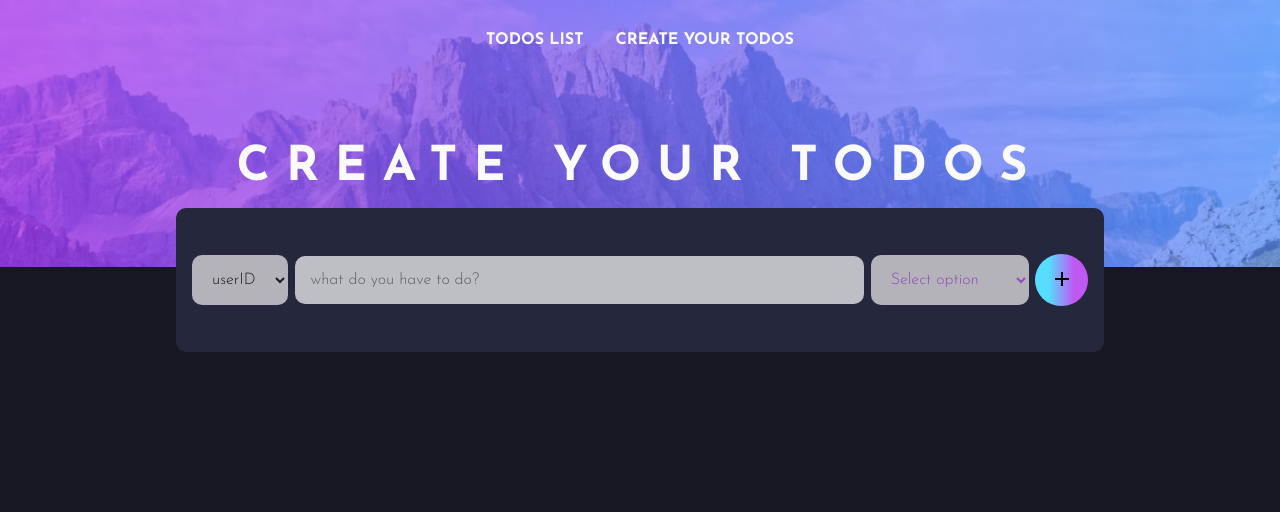
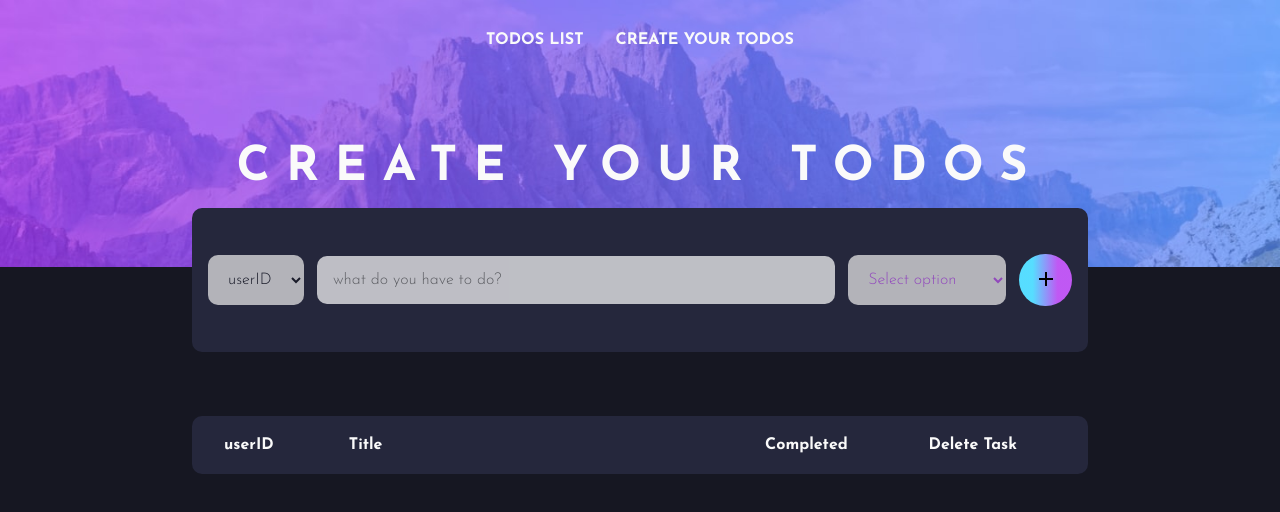
Before and after one commit to orianabreu/ohmycode-test, a React (Create React App) app: page /create-your-todos in a window 1280 px wide. Shown: the top 512 px of the page. Built offline with nearby package versions, Linux system fonts and the light colour scheme.

Commit message:
map custom todos

```diff
--- a/src/components/CreateTodoArea/CreateTodoAreaSlice.js
+++ b/src/components/CreateTodoArea/CreateTodoAreaSlice.js
@@ -22,7 +22,7 @@ export const createTodoAreaSlice = createSlice({
     },
     UPDATE_TODOS: (state, action) => {
       const newTodo = {
-        id: Math.random() * 100,
+        id: Math.floor(Math.random() * 100),
         userId: action.payload.userId,
         title: action.payload.title,
         completed: action.payload.completed
--- /dev/null
+++ b/src/components/CustomTodo/CustomTodo.jsx
@@ -0,0 +1,26 @@
+import React from "react";
+import CheckIcon from "@mui/icons-material/Check";
+import ClearIcon from "@mui/icons-material/Clear";
+import DeleteIcon from '@mui/icons-material/Delete';
+
+import * as S from "./CustomTodo.styles";
+import { IconContainer } from "../Todo/Todo.styles";
+
+export default function CustomTodo({ id, userId, title, completed }) {
+  return (
+  <S.CustomTodoBox>
+      <p>{userId}</p>
+      <p>{title}</p>
+      <IconContainer>
+          {completed === 'completed' ? (
+              <CheckIcon fontSize="small"/>
+          ) : (
+              <ClearIcon fontSize="small"/>
+          )}
+      </IconContainer>
+      <S.DeleteBtnContainer>
+        <DeleteIcon fontSize="small"/>
+      </S.DeleteBtnContainer>
+  </S.CustomTodoBox>
+  );
+}
--- /dev/null
+++ b/src/components/CustomTodo/CustomTodo.styles.jsx
@@ -0,0 +1,13 @@
+import styled from 'styled-components';
+import { TodoBox, IconContainer } from '../Todo/Todo.styles';
+
+export const CustomTodoBox = styled(TodoBox)`
+    grid-template-columns: 15% auto 20% 20%;
+    border-bottom: none;
+`;
+
+export const DeleteBtnContainer = styled(IconContainer)`
+    background: none;
+    border: 1px solid ${({ theme }) => theme.palette.blue};
+    cursor: pointer;
+`;
--- /dev/null
+++ b/src/components/MyTodos/MyTodos.jsx
@@ -0,0 +1,32 @@
+import React from 'react';
+import { useSelector } from 'react-redux';
+
+import CustomTodo from '../CustomTodo/CustomTodo';
+
+import * as S from './MyTodos.styles';
+
+export default function MyTodos() {
+  const { todos } = useSelector((state) => state.createTodo);
+
+  return (
+    <S.MyTodosContainer>
+      <S.CustomLegend>
+        <p>userID</p>
+        <p>Title</p>
+        <p className='completed'>Completed</p>
+        <p className='delete-task'>Delete Task</p>
+      </S.CustomLegend>
+      {todos.map((todo) => {
+        return (
+          <CustomTodo
+            key={todo.id}
+            id={todo.id}
+            userId={todo.userId}
+            title={todo.title}
+            completed={todo.completed}
+          />
+        );
+      })}
+    </S.MyTodosContainer>
+  );
+}
--- /dev/null
+++ b/src/components/MyTodos/MyTodos.styles.jsx
@@ -0,0 +1,16 @@
+import styled from 'styled-components';
+import { TodosContainer } from '../ApiTodos/ApiTodos.styles';
+import { CustomTodoBox } from '../CustomTodo/CustomTodo.styles';
+
+export const MyTodosContainer = styled(TodosContainer)`
+  width: 70%;
+`;
+
+export const CustomLegend = styled(CustomTodoBox)`
+  font-weight: bold;
+  padding: 1.3rem 2rem;
+
+  .completed, .delete-task {
+    justify-self: center;
+  }
+`;
--- a/src/pages/CreateTodo/CreateTodo.jsx
+++ b/src/pages/CreateTodo/CreateTodo.jsx
@@ -5,6 +5,7 @@ import Header from '../../components/Header/Header';
 import bgLight from '../../assets/images/bg-desktop-light.jpg';
 import SectionTitle from '../../components/SectionTitle/SectionTitle';
 import CreateTodoArea from '../../components/CreateTodoArea/CreateTodoArea';
+import MyTodos from '../../components/MyTodos/MyTodos';
 
 export default function CreateTodo() {
   return (
@@ -14,6 +15,7 @@ export default function CreateTodo() {
             <SectionTitle>Create your todos</SectionTitle>
             <CreateTodoArea />
         </S.CreateAreaWrapper>
+        <MyTodos />
     </>
   )
 }
--- a/src/theme/global.js
+++ b/src/theme/global.js
@@ -6,6 +6,7 @@ const GlobalStyle = createGlobalStyle`
         margin: 0;
         padding: 0;
         text-decoration: none;
+        box-sizing: border-box;
     }
     body {
         background-color: hsl(235, 21%, 11%);
```
